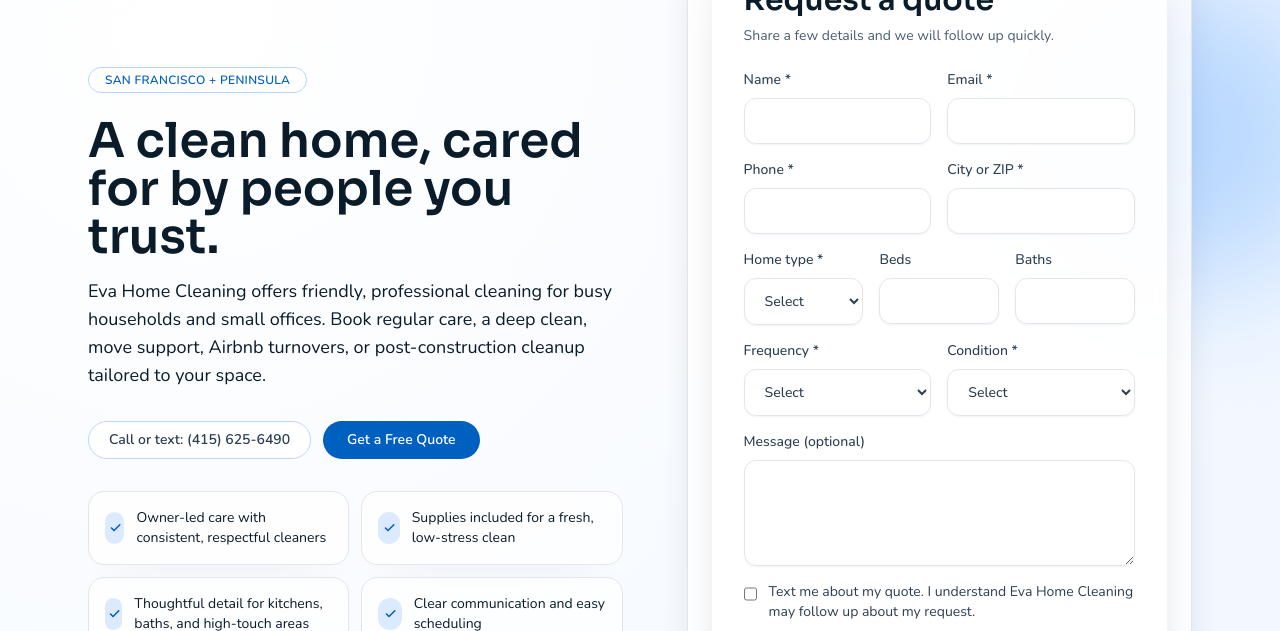
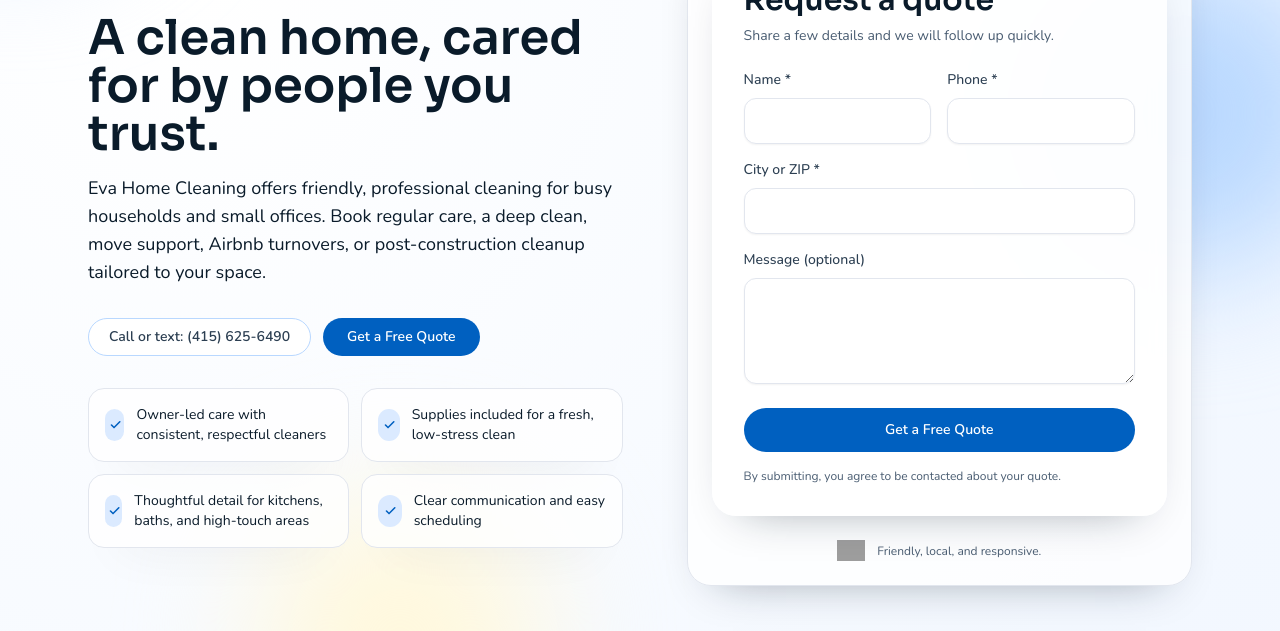
Before and after one commit to hdxsfbr/evahomecleaning, a Next.js app: page / in a window 1280 px wide. Shown: the part 321-952 px from the top of the page. Built offline with nearby package versions, Linux system fonts and the light colour scheme; grey boxes are pictures that could not be loaded.

Commit message:
Simplify quote form fields

```diff
--- a/app/api/lead/route.ts
+++ b/app/api/lead/route.ts
@@ -6,16 +6,9 @@
 
 const leadSchema = z.object({
   name: z.string().min(2),
-  email: z.string().email(),
   phone: z.string().min(7),
   city_or_zip: z.string().min(2),
-  home_type: z.enum(["house", "condo", "apartment"]),
-  beds: z.number().optional(),
-  baths: z.number().optional(),
-  frequency: z.enum(["one-time", "weekly", "bi-weekly", "monthly"]),
-  condition: z.enum(["light", "normal", "heavy"]),
   message: z.string().optional(),
-  consent: z.boolean(),
   company: z.string().optional()
 });
 
@@ -69,15 +62,8 @@
 function leadSummary(payload: z.infer<typeof leadSchema>) {
   return [
     `Name: ${payload.name}`,
-    `Email: ${payload.email}`,
     `Phone: ${payload.phone}`,
     `City/ZIP: ${payload.city_or_zip}`,
-    `Home type: ${payload.home_type}`,
-    `Beds: ${payload.beds ?? "-"}`,
-    `Baths: ${payload.baths ?? "-"}`,
-    `Frequency: ${payload.frequency}`,
-    `Condition: ${payload.condition}`,
-    `Consent to text: ${payload.consent ? "Yes" : "No"}`,
     `Message: ${payload.message?.trim() || "-"}`,
     "Note: Future: forward to Clawdbot / CRM"
   ].join("\n");
@@ -109,13 +95,6 @@
     );
   }
 
-  if (!payload.consent) {
-    return NextResponse.json(
-      { error: "Consent is required." },
-      { status: 400 }
-    );
-  }
-
   if (isLikelyBot(payload)) {
     return NextResponse.json(
       { error: "Submission rejected." },
@@ -129,42 +108,17 @@
     .map((line) => `<p style=\"margin:0 0 8px\">${line}</p>`)
     .join("");
 
-  const confirmationHtml = `
-    <div style="font-family:Arial,sans-serif;line-height:1.5;color:#0c1c1a;">
-      <p>Hi ${payload.name},</p>
-      <p>We got your request for a quote. Eva will ask a few quick questions and get back to you shortly.</p>
-      <p>If you have any updates, just reply to this email.</p>
-      <p>Thank you,<br/>Eva Home Cleaning</p>
-    </div>
-  `;
-
   try {
     const internalResult = await resend.emails.send({
       from: fromEmail,
       to: leadsTo,
       subject: `New cleaning lead: ${payload.name}`,
       html: internalHtml,
-      reply_to: payload.email
+      reply_to: fromEmail
     });
 
     if (internalResult.error) {
       console.error("Resend internal email error:", internalResult.error);
-      return NextResponse.json(
-        { error: "Unable to send email right now." },
-        { status: 500 }
-      );
-    }
-
-    const confirmationResult = await resend.emails.send({
-      from: fromEmail,
-      to: payload.email,
-      subject: "We got your quote request",
-      html: confirmationHtml,
-      reply_to: fromEmail
-    });
-
-    if (confirmationResult.error) {
-      console.error("Resend confirmation email error:", confirmationResult.error);
       return NextResponse.json(
         { error: "Unable to send email right now." },
         { status: 500 }
--- a/app/components/QuoteForm.tsx
+++ b/app/components/QuoteForm.tsx
@@ -4,31 +4,17 @@
 
 type FormState = {
   name: string;
-  email: string;
   phone: string;
   city_or_zip: string;
-  home_type: "house" | "condo" | "apartment" | "";
-  beds: string;
-  baths: string;
-  frequency: "one-time" | "weekly" | "bi-weekly" | "monthly" | "";
-  condition: "light" | "normal" | "heavy" | "";
   message: string;
-  consent: boolean;
   company: string;
 };
 
 const initialState: FormState = {
   name: "",
-  email: "",
   phone: "",
   city_or_zip: "",
-  home_type: "",
-  beds: "",
-  baths: "",
-  frequency: "",
-  condition: "",
   message: "",
-  consent: false,
   company: ""
 };
 
@@ -42,20 +28,12 @@
   const isValid = useMemo(() => {
     return (
       form.name.trim().length > 1 &&
-      /.+@.+\..+/.test(form.email) &&
       form.phone.trim().length >= 7 &&
-      form.city_or_zip.trim().length > 2 &&
-      form.home_type !== "" &&
-      form.frequency !== "" &&
-      form.condition !== "" &&
-      form.consent
+      form.city_or_zip.trim().length > 2
     );
   }, [form]);
 
-  const update = (
-    key: keyof FormState,
-    value: string | boolean
-  ) => {
+  const update = (key: keyof FormState, value: string) => {
     setForm((prev) => ({
       ...prev,
       [key]: value
@@ -80,11 +58,7 @@
         headers: {
           "Content-Type": "application/json"
         },
-        body: JSON.stringify({
-          ...form,
-          beds: form.beds ? Number(form.beds) : undefined,
-          baths: form.baths ? Number(form.baths) : undefined
-        })
+        body: JSON.stringify(form)
       });
 
       if (!response.ok) {
@@ -125,19 +99,6 @@
             />
           </label>
           <label className="flex flex-col gap-2 text-sm font-medium text-ink-700">
-            Email *
-            <input
-              type="email"
-              className="rounded-xl border border-cloud-200 bg-white px-4 py-3 text-sm shadow-sm focus:border-brand-400 focus:outline-none"
-              value={form.email}
-              onChange={(event) => update("email", event.target.value)}
-              required
-            />
-          </label>
-        </div>
-
-        <div className="grid gap-4 md:grid-cols-2">
-          <label className="flex flex-col gap-2 text-sm font-medium text-ink-700">
             Phone *
             <input
               type="tel"
@@ -147,6 +108,8 @@
               required
             />
           </label>
+        </div>
+
         <label className="flex flex-col gap-2 text-sm font-medium text-ink-700">
           City or ZIP *
           <input
@@ -156,82 +119,6 @@
             required
           />
         </label>
-        </div>
-
-        <div className="grid gap-4 md:grid-cols-3">
-          <label className="flex flex-col gap-2 text-sm font-medium text-ink-700">
-            Home type *
-            <select
-              className="rounded-xl border border-cloud-200 bg-white px-4 py-3 text-sm shadow-sm focus:border-brand-400 focus:outline-none"
-              value={form.home_type}
-              onChange={(event) =>
-                update("home_type", event.target.value)
-              }
-              required
-            >
-              <option value="">Select</option>
-              <option value="house">House</option>
-              <option value="condo">Condo</option>
-              <option value="apartment">Apartment</option>
-            </select>
-          </label>
-          <label className="flex flex-col gap-2 text-sm font-medium text-ink-700">
-            Beds
-            <input
-              type="number"
-              min={0}
-              className="rounded-xl border border-cloud-200 bg-white px-4 py-3 text-sm shadow-sm focus:border-brand-400 focus:outline-none"
-              value={form.beds}
-              onChange={(event) => update("beds", event.target.value)}
-            />
-          </label>
-          <label className="flex flex-col gap-2 text-sm font-medium text-ink-700">
-            Baths
-            <input
-              type="number"
-              min={0}
-              className="rounded-xl border border-cloud-200 bg-white px-4 py-3 text-sm shadow-sm focus:border-brand-400 focus:outline-none"
-              value={form.baths}
-              onChange={(event) => update("baths", event.target.value)}
-            />
-          </label>
-        </div>
-
-        <div className="grid gap-4 md:grid-cols-2">
-          <label className="flex flex-col gap-2 text-sm font-medium text-ink-700">
-            Frequency *
-            <select
-              className="rounded-xl border border-cloud-200 bg-white px-4 py-3 text-sm shadow-sm focus:border-brand-400 focus:outline-none"
-              value={form.frequency}
-              onChange={(event) =>
-                update("frequency", event.target.value)
-              }
-              required
-            >
-              <option value="">Select</option>
-              <option value="one-time">One-time</option>
-              <option value="weekly">Weekly</option>
-              <option value="bi-weekly">Bi-weekly</option>
-              <option value="monthly">Monthly</option>
-            </select>
-          </label>
-          <label className="flex flex-col gap-2 text-sm font-medium text-ink-700">
-            Condition *
-            <select
-              className="rounded-xl border border-cloud-200 bg-white px-4 py-3 text-sm shadow-sm focus:border-brand-400 focus:outline-none"
-              value={form.condition}
-              onChange={(event) =>
-                update("condition", event.target.value)
-              }
-              required
-            >
-              <option value="">Select</option>
-              <option value="light">Light</option>
-              <option value="normal">Normal</option>
-              <option value="heavy">Heavy</option>
-            </select>
-          </label>
-        </div>
 
         <label className="flex flex-col gap-2 text-sm font-medium text-ink-700">
           Message (optional)
@@ -253,20 +140,6 @@
           aria-hidden="true"
         />
 
-        <label className="flex items-start gap-3 text-sm text-ink-700">
-          <input
-            type="checkbox"
-            className="mt-1 h-4 w-4 rounded border-cloud-200 text-brand-600 focus:ring-brand-400"
-            checked={form.consent}
-            onChange={(event) => update("consent", event.target.checked)}
-            required
-          />
-          <span>
-            Text me about my quote. I understand Eva Home Cleaning may
-            follow up about my request.
-          </span>
-        </label>
-
         {status === "error" && error ? (
           <div className="rounded-xl border border-rose-200 bg-rose-50 px-4 py-3 text-sm text-rose-700">
             {error}
@@ -286,6 +159,10 @@
         >
           {status === "submitting" ? "Sending..." : "Get a Free Quote"}
         </button>
+
+        <p className="text-xs text-ink-500">
+          By submitting, you agree to be contacted about your quote.
+        </p>
       </form>
     </div>
   );
```
Lines whose indentation alone changed are shown as unchanged.
